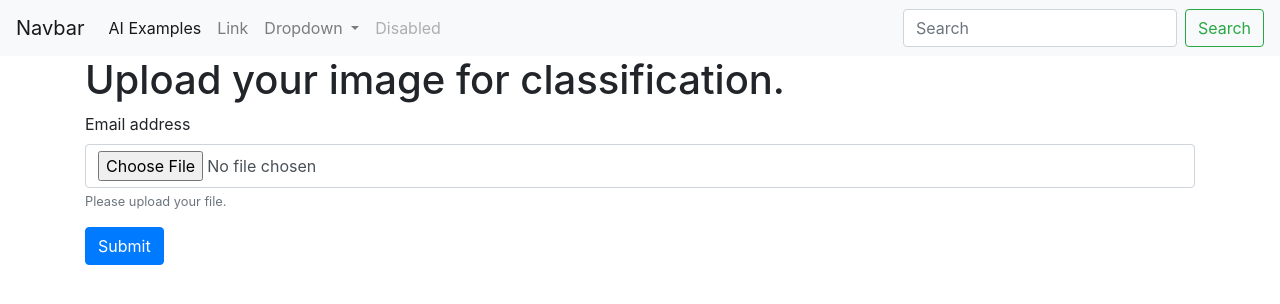
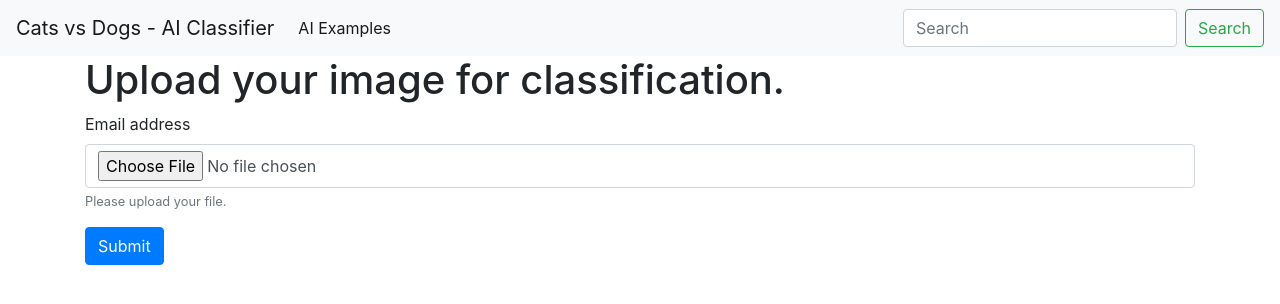
Before and after one commit to kisna72/django-keras-catdogs, a Django app: page / in a window 1280 px wide. Shown: the top 304 px of the page. Run offline with Django 3.2, Linux system fonts and the light colour scheme; some libraries are stand-ins or nearby versions.

Commit message:
add requirements file, and some minor fixes

```diff
--- a/catdog/templates/index.html
+++ b/catdog/templates/index.html
@@ -14,7 +14,7 @@
 
 
         <nav class="navbar navbar-expand-lg navbar-light bg-light">
-          <a class="navbar-brand" href="#">Navbar</a>
+          <a class="navbar-brand" href="#">Cats vs Dogs - AI Classifier</a>
           <button class="navbar-toggler" type="button" data-toggle="collapse" data-target="#navbarSupportedContent" aria-controls="navbarSupportedContent" aria-expanded="false" aria-label="Toggle navigation">
             <span class="navbar-toggler-icon"></span>
           </button>
@@ -25,21 +25,10 @@
                 <a class="nav-link" href="#">AI Examples <span class="sr-only">(current)</span></a>
               </li>
               <li class="nav-item">
-                <a class="nav-link" href="#">Link</a>
               </li>
               <li class="nav-item dropdown">
-                <a class="nav-link dropdown-toggle" href="#" id="navbarDropdown" role="button" data-toggle="dropdown" aria-haspopup="true" aria-expanded="false">
-                  Dropdown
-                </a>
-                <div class="dropdown-menu" aria-labelledby="navbarDropdown">
-                  <a class="dropdown-item" href="#">Action</a>
-                  <a class="dropdown-item" href="#">Another action</a>
-                  <div class="dropdown-divider"></div>
-                  <a class="dropdown-item" href="#">Something else here</a>
-                </div>
               </li>
               <li class="nav-item">
-                <a class="nav-link disabled" href="#">Disabled</a>
               </li>
             </ul>
             <form class="form-inline my-2 my-lg-0">
--- a/django_ML/settings.py
+++ b/django_ML/settings.py
@@ -140,6 +140,7 @@ django_heroku.settings(locals())
 import keras
 import tensorflow as tf
 config = tf.ConfigProto()
+#settings for GPU.
 config.gpu_options.allow_growth = True
 session = tf.Session(config=config)
 
```
Also changed, not shown: requirements.txt (added, +25 -0 lines).
